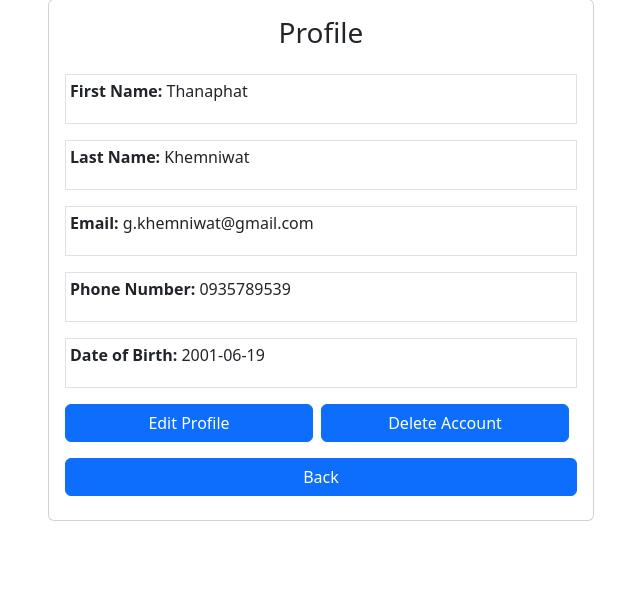
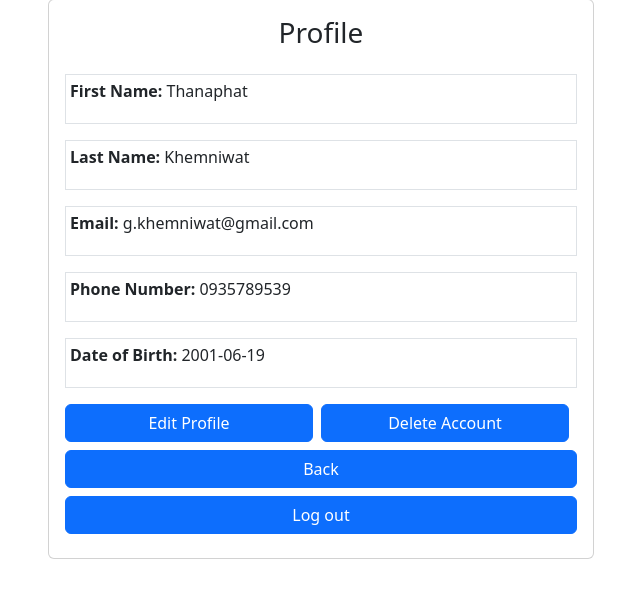
Before and after one commit to Gxmestk/SIIT-CSS326-AI-Chatbot, a PHP site: page /setting.php in a window 1280 px wide. Shown: the part 49-647 px from the top of the page, without its empty margins (319-959 px from the left). Run offline with PHP 8.4, Linux system fonts and the light colour scheme; a user stored in the database is signed in; data comes from the database, SQL or seed files in the repository.

Commit message:
add logout button

```diff
--- a/setting.php
+++ b/setting.php
@@ -79,13 +79,17 @@ $userInfo = fetchUserInfo($userId, $conn);
                         <!-- End of Personal Information Section -->
 
                         <!-- Edit and Delete buttons -->
-                        <div class="d-flex justify-content-center align-items-center mb-3">
+                        <div class="d-flex justify-content-center align-items-center mb-2">
                             <a href="edit.php" class="btn btn-primary w-100" id="edit_titles">Edit Profile</a>
                             <a href="delete.php" class="btn btn-primary w-100" id="delete_button">Delete Account</a>
                         </div>
 
                         <div class="center text-center mb-2">
                             <a href="chat.php" class="btn btn-primary w-100" id="button_back">Back</a>
+                        </div>
+
+                        <div class="center text-center mb-2">
+                            <a href="login.php" class="btn btn-primary w-100" id="button_back">Log out</a>
                         </div>
                         <!-- End of Edit and Delete buttons -->
 
```
